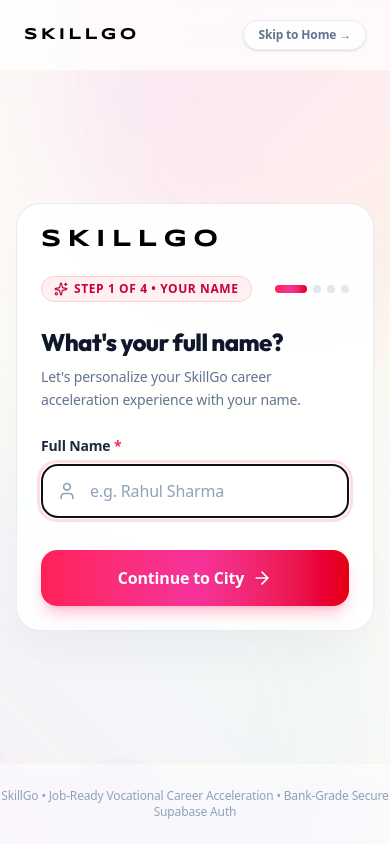
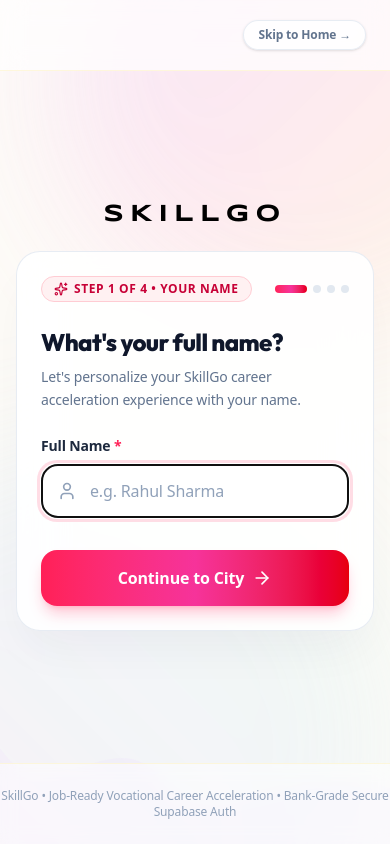
Before and after one commit to skillgodream/skillgo-mobile-ui, a React (Vite) app: page / in a window 390 px wide. Built offline with nearby package versions, Linux system fonts and the light colour scheme.

Commit message:
refactor: improve navigation and onboarding layout
- Update navigation routes for order history items
- Adjust mobile bottom navigation spacing
- Move SkillGoLogo to main content area in onboarding screens
- Simplify onboarding header layout

```diff
--- a/src/App.tsx
+++ b/src/App.tsx
@@ -424,7 +424,7 @@
       {/* 3. APPLE GLASS FLOATING BOTTOM NAVIGATION BAR FOR MOBILE (Screens < 768px) */}
       <nav
         id="mobile-bottom-nav"
-        className="md:hidden fixed bottom-2.5 left-3 right-3 max-w-lg mx-auto z-40 bg-white/85 backdrop-blur-2xl border border-slate-200 shadow-[0_12px_32px_rgba(0,0,0,0.12)] px-3 py-2 rounded-2xl flex items-center justify-around"
+        className="md:hidden fixed bottom-1.5 left-3 right-3 max-w-lg mx-auto z-40 bg-white/85 backdrop-blur-2xl border border-slate-200 shadow-[0_12px_32px_rgba(0,0,0,0.12)] px-3 py-2 rounded-2xl flex items-center justify-around"
       >
         {/* Tab 1: Home */}
         <button
@@ -825,13 +825,9 @@
                         setOrderHistoryModalOpen(false);
                         setSelectedOrderRecord(null);
                         if (item.productType === 'library') {
-                          navigate('library');
+                          navigate('library-detail', { libraryId: item.productId });
                         } else {
-                          navigate('course-modules', {
-                            roleId: item.productId,
-                            skillId: item.skillId || 'logistics-supply-chain',
-                            plan: item.selectedPlan || 'pro'
-                          });
+                          navigate('role-detail', { roleId: item.productId });
                         }
                       }}
                       className="bg-white border border-slate-200 rounded-xl p-3.5 hover:border-blue-300 hover:shadow-xs transition-all cursor-pointer flex items-center justify-between gap-3 group"
--- a/src/screens/OnboardingDetails.tsx
+++ b/src/screens/OnboardingDetails.tsx
@@ -290,11 +290,7 @@
       </div>
 
       {/* Top Minimal Header */}
-      <header className="relative z-10 w-full py-5 px-6 sm:px-10 flex items-center justify-between border-b border-amber-100/60 bg-white/70 backdrop-blur-md">
-        <div className="flex items-center gap-3">
-          <SkillGoLogo />
-        </div>
-
+      <header className="relative z-10 w-full py-5 px-6 sm:px-10 flex items-center justify-end border-b border-amber-100/60 bg-white/70 backdrop-blur-md">
         <div className="flex items-center gap-3">
           {step > 1 && (
             <button
@@ -323,12 +319,11 @@
       </header>
 
       {/* Main Content Area */}
-      <main className="relative z-10 flex-1 flex items-center justify-center p-4 sm:p-6 md:p-8">
+      <main className="relative z-10 flex-1 flex flex-col items-center justify-center p-4 sm:p-6 md:p-8">
+        <div className="w-full max-w-lg mb-6 flex justify-center">
+          <SkillGoLogo size="2xl" />
+        </div>
         <div className="w-full max-w-lg bg-white/90 backdrop-blur-xl rounded-3xl border border-slate-200/80 p-6 sm:p-10 shadow-2xl shadow-indigo-950/5">
-
-          <div className="mb-6">
-            <SkillGoLogo size="2xl" />
-          </div>
 
           {/* Progress Indicator */}
           <div className="flex items-center justify-between mb-6">
--- a/src/screens/OnboardingOtp.tsx
+++ b/src/screens/OnboardingOtp.tsx
@@ -149,10 +149,7 @@
     <div className="min-h-screen bg-[#FDFDFE] flex flex-col justify-between selection:bg-blue-600 selection:text-white" id="onboarding-otp-screen">
 
       {/* Top Header */}
-      <header className="w-full py-5 px-6 sm:px-10 flex items-center justify-between border-b border-slate-100 bg-white">
-        <div className="flex items-center gap-3">
-          <SkillGoLogo />
-        </div>
+      <header className="w-full py-5 px-6 sm:px-10 flex items-center justify-end border-b border-slate-100 bg-white">
         <button
           onClick={() => navigate('onboarding-details')}
           className="flex items-center gap-1.5 text-xs font-semibold text-slate-600 hover:text-slate-900 bg-slate-50 border border-slate-200/80 px-3 py-1.5 rounded-full transition-colors cursor-pointer"
@@ -163,12 +160,11 @@
       </header>
 
       {/* Main Content Area */}
-      <main className="flex-1 flex items-center justify-center p-4 sm:p-6 md:p-10">
+      <main className="flex-1 flex flex-col items-center justify-center p-4 sm:p-6 md:p-10">
+        <div className="w-full max-w-lg mb-6 flex justify-center">
+          <SkillGoLogo size="2xl" />
+        </div>
         <div className="w-full max-w-lg bg-white rounded-2xl border border-slate-200/80 p-6 sm:p-9 shadow-sm">
-
-          <div className="mb-6">
-            <SkillGoLogo size="2xl" />
-          </div>
 
           {/* Header Title & Subtitle */}
           <div className="mb-8">
```
